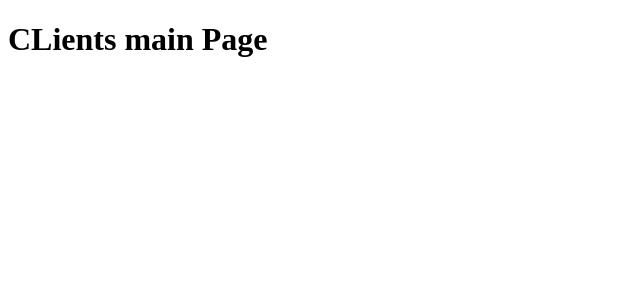
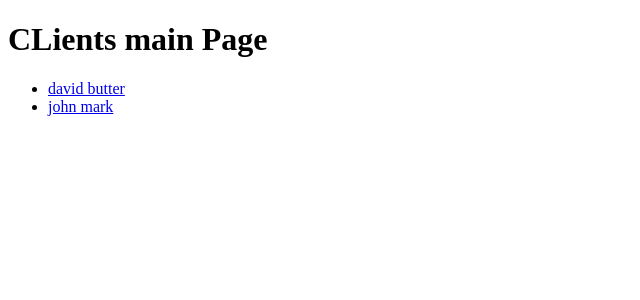
Before and after one commit to eronscode/next-js-and-react, a Next.js app: page /clients in a window 1280 px wide. Shown: the top 300 px of the page, without its empty margins (0-640 px from the left). Built offline with nearby package versions, Linux system fonts and the light colour scheme.

Commit message:
Added the link provider to navigate to components + added dynamic link routing

```diff
--- a/pages/clients/index.js
+++ b/pages/clients/index.js
@@ -1,9 +1,21 @@
-
+import Link from 'next/link';
 
 function ClientMainPage(props) {
+
+    const clientData = [
+        {id:'david',name:'david butter'},
+        {id:'john',name:'john mark'}
+    ]
     return (
         <div>
             <h1>CLients main Page</h1>
+            <ul>
+                {clientData.map((item) => (
+                    <li key={item.id}>
+                        <Link href={`/clients/${item.id}`}>{item.name}</Link>
+                    </li>
+                ))}
+            </ul>
         </div>
     )
 }
--- a/pages/portfolio/index.js
+++ b/pages/portfolio/index.js
@@ -1,7 +1,7 @@
 export default function PortfolioPage() {
     return (
         <div>
-            <h1>MAIN PAGE</h1>
+            <h1>PortFolio Main Page</h1>
         </div>
     )
 }
```
Also changed, not shown: pages/blog/index.js (added, +12 -0 lines), pages/index.js (+6 -1 lines).
